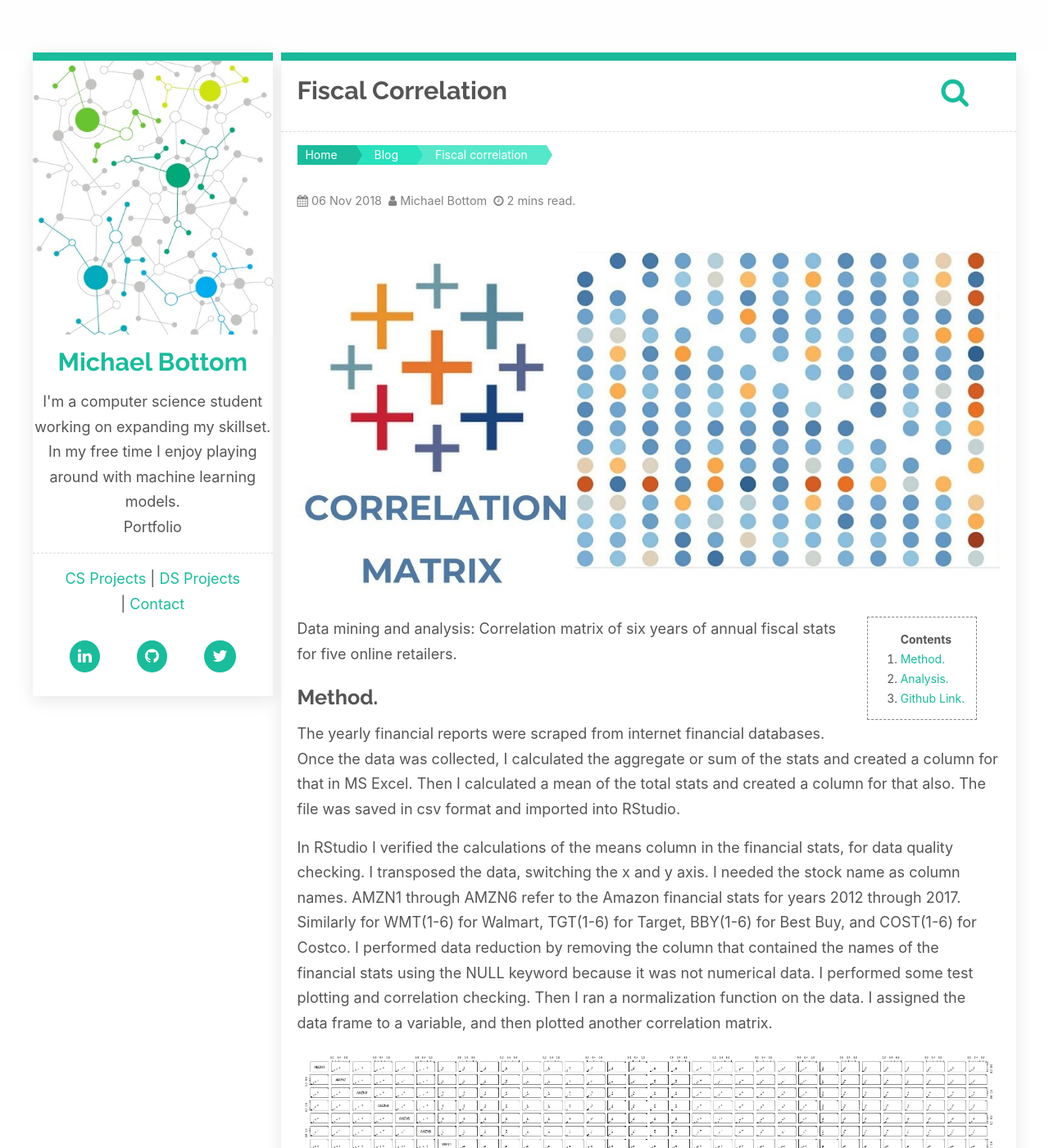
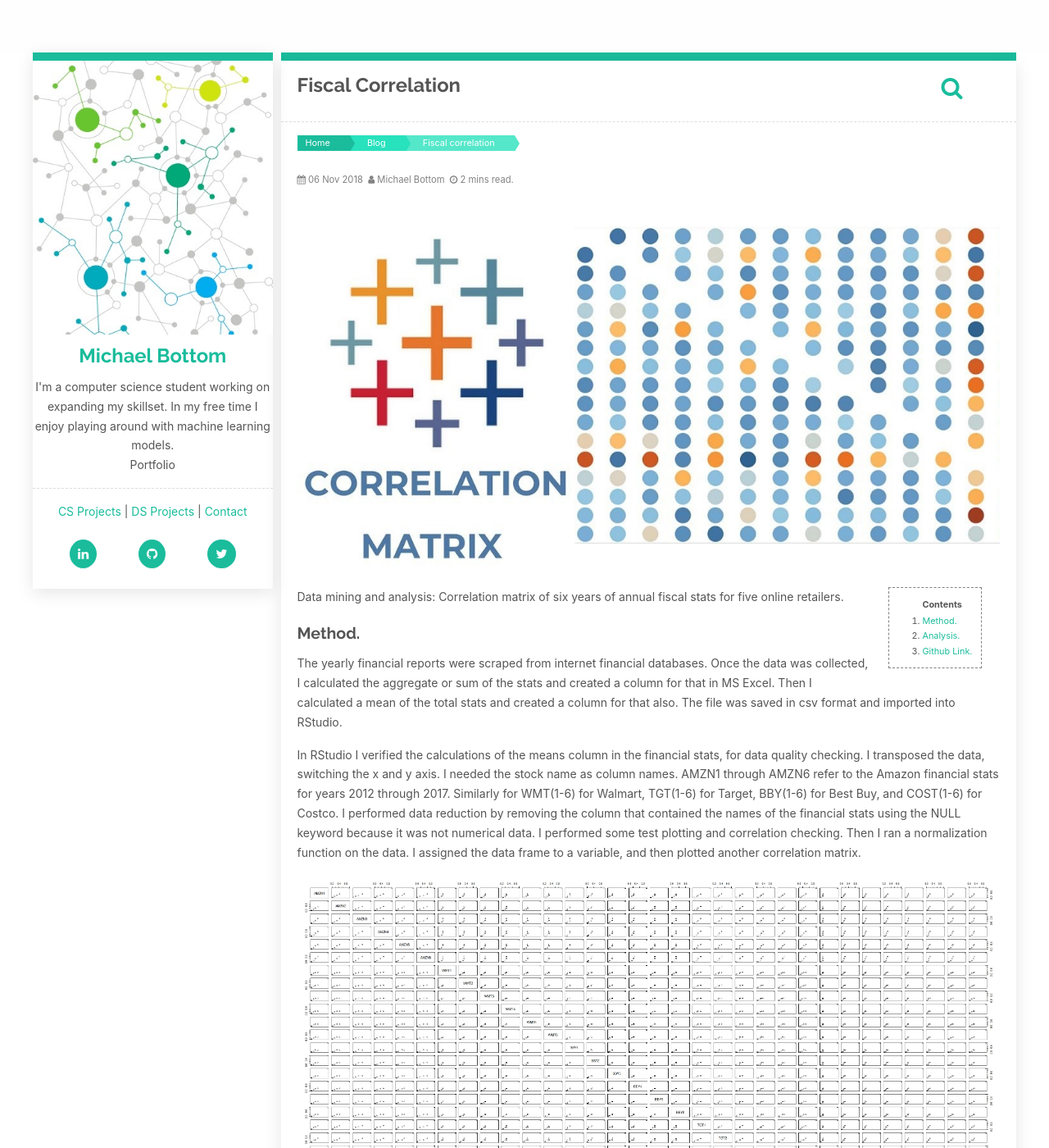
Before and after one commit to MLBott/home, a Jekyll site: the page built from _posts/2018-11-06-fiscal-correlation.md, in a window 1280 px wide and 1400 px high. Shown: the whole window at 82% size. Built offline with Jekyll 4.4.1, drawn with Linux system fonts in a browser that asks for light colours; nearby versions of some CDN libraries; comment, search, counter and statistics services are not loaded.

Commit message:
Update main.scss

```diff
--- a/css/main.scss
+++ b/css/main.scss
@@ -5,7 +5,7 @@
 @charset "utf-8";
 $base-ff:          -apple-system, BlinkMacSystemFont, "Segoe UI", Roboto, "Helvetica Neue", Arial, sans-serif;
 $head-ff:          'Raleway', sans-serif;
-$base-fs:          18px;
+$base-fs:          14px;
 $base-fw:          400;
 $small-fs:         $base-fs * 0.775;
 $base-lh:          1.7;
```
